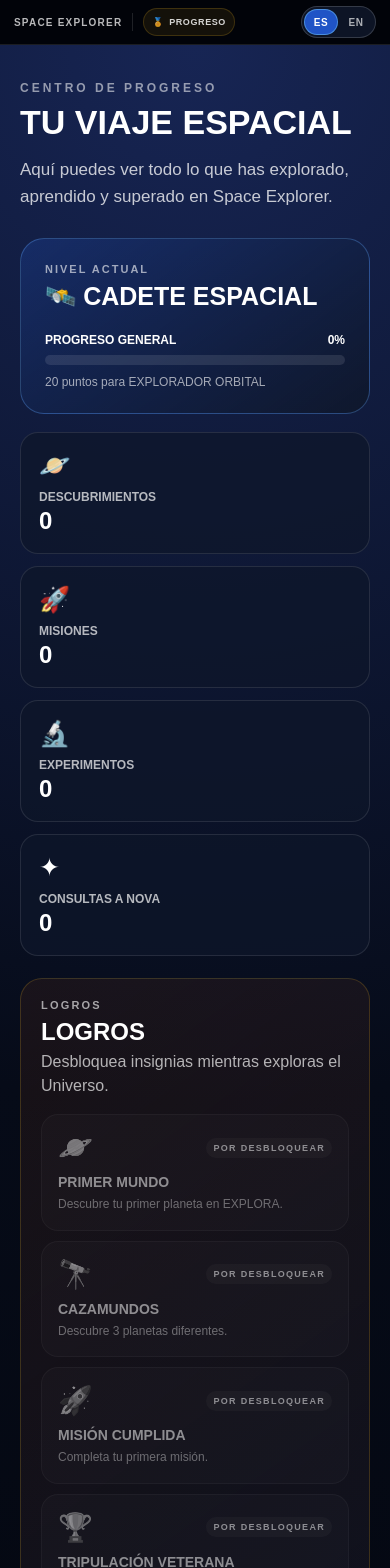
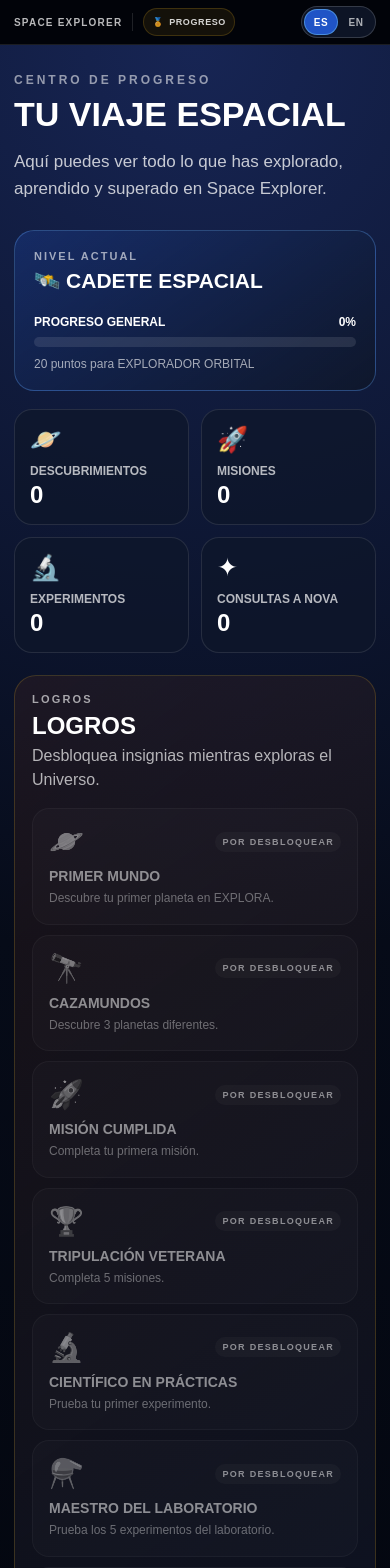
Before and after one commit to Nacho12PIA/space-explorer, a Next.js app: page /progreso in a window 390 px wide. Shown: the top 1568 px of the page. Built offline with nearby package versions, Linux system fonts and the light colour scheme.

Commit message:
Polish PROGRESIÓN bilingual mobile layout

```diff
--- a/app/progreso/page.js
+++ b/app/progreso/page.js
@@ -52,7 +52,7 @@ const copy = {
     nova: "NOVA QUESTIONS",
     achievements: "ACHIEVEMENTS",
     achievementsIntro: "Unlock badges as you explore the Universe.",
-    locked: "TO UNLOCK",
+    locked: "LOCKED",
     unlocked: "UNLOCKED",
     continue: "Keep exploring: every discovery, mission, experiment and NOVA question advances your space rank.",
     explore: "KEEP EXPLORING →",
@@ -104,29 +104,44 @@ export default function ProgressPage() {
   ];
 
   return (
-    <main style={{ minHeight: "100%", boxSizing: "border-box", background: "radial-gradient(circle at top, #172554 0%, #060b18 44%, #02040a 100%)", color: "white", padding: "36px 20px 56px" }}>
+    <main className="progressPage" style={{ minHeight: "100%", boxSizing: "border-box", background: "radial-gradient(circle at top, #172554 0%, #060b18 44%, #02040a 100%)", color: "white", padding: "36px 20px 56px" }}>
+      <style>{`
+        @media (max-width: 560px) {
+          .progressPage { padding: 28px 14px 44px !important; }
+          .progressLevelCard { padding: 19px !important; border-radius: 20px !important; }
+          .progressStats { grid-template-columns: repeat(2, minmax(0, 1fr)) !important; }
+          .progressStatCard { min-height: 104px !important; padding: 15px !important; }
+          .progressBadges { grid-template-columns: 1fr !important; }
+          .progressAchievements { padding: 17px !important; }
+          .progressActions { display: grid !important; grid-template-columns: 1fr !important; }
+          .progressActions a { text-align: center; }
+        }
+        @media (max-width: 360px) {
+          .progressStats { grid-template-columns: 1fr !important; }
+        }
+      `}</style>
       <div style={{ width: "100%", maxWidth: 980, margin: "0 auto" }}>
         <div style={{ fontSize: 12, letterSpacing: 3, opacity: .55, fontWeight: 800 }}>{t.eyebrow}</div>
         <h1 style={{ fontSize: "clamp(34px, 7vw, 64px)", lineHeight: 1, margin: "10px 0 14px" }}>{t.title}</h1>
         <p style={{ maxWidth: 650, opacity: .76, lineHeight: 1.6, fontSize: 17, marginBottom: 28 }}>{t.intro}</p>
 
-        <section style={{ padding: 24, borderRadius: 24, border: "1px solid rgba(96,165,250,.32)", background: "linear-gradient(145deg, rgba(37,99,235,.20), rgba(15,23,42,.88))", marginBottom: 18 }}>
+        <section className="progressLevelCard" style={{ padding: 24, borderRadius: 24, border: "1px solid rgba(96,165,250,.32)", background: "linear-gradient(145deg, rgba(37,99,235,.20), rgba(15,23,42,.88))", marginBottom: 18 }}>
           <div style={{ fontSize: 11, letterSpacing: 2, opacity: .6, fontWeight: 800 }}>{t.level}</div>
-          <div style={{ fontSize: 25, fontWeight: 900, marginTop: 7 }}>{currentLevel.icon} {currentLevel.name}</div>
+          <div style={{ fontSize: "clamp(21px, 5vw, 25px)", fontWeight: 900, marginTop: 7 }}>{currentLevel.icon} {currentLevel.name}</div>
           <div style={{ marginTop: 22, display: "flex", justifyContent: "space-between", gap: 12, fontSize: 12, fontWeight: 800 }}><span>{t.progress}</span><span>{displayStats.percent}%</span></div>
           <div style={{ height: 10, background: "rgba(255,255,255,.10)", borderRadius: 99, overflow: "hidden", marginTop: 8 }}><div style={{ width: `${displayStats.percent}%`, height: "100%", background: "linear-gradient(90deg,#38bdf8,#818cf8)", transition: "width .35s ease" }} /></div>
           {nextLevel && <div style={{ marginTop: 10, fontSize: 12, opacity: .62 }}>{language === "en" ? `${nextLevel.min - displayStats.percent} points to ${nextLevel.name}` : `${nextLevel.min - displayStats.percent} puntos para ${nextLevel.name}`}</div>}
         </section>
 
-        <div style={{ display: "grid", gridTemplateColumns: "repeat(auto-fit,minmax(180px,1fr))", gap: 12 }}>
-          {cards.map(([icon, label, value]) => <section key={label} style={{ minHeight: 118, padding: 18, borderRadius: 18, border: "1px solid rgba(255,255,255,.10)", background: "rgba(15,23,42,.72)" }}><div style={{ fontSize: 25 }}>{icon}</div><div style={{ marginTop: 10, fontSize: 12, fontWeight: 800, opacity: .7 }}>{label}</div><div style={{ fontSize: 24, fontWeight: 900, marginTop: 3 }}>{value}</div></section>)}
+        <div className="progressStats" style={{ display: "grid", gridTemplateColumns: "repeat(auto-fit,minmax(180px,1fr))", gap: 12 }}>
+          {cards.map(([icon, label, value]) => <section className="progressStatCard" key={label} style={{ minHeight: 118, padding: 18, borderRadius: 18, border: "1px solid rgba(255,255,255,.10)", background: "rgba(15,23,42,.72)" }}><div style={{ fontSize: 25 }}>{icon}</div><div style={{ marginTop: 10, fontSize: 12, fontWeight: 800, opacity: .7 }}>{label}</div><div style={{ fontSize: 24, fontWeight: 900, marginTop: 3 }}>{value}</div></section>)}
         </div>
 
-        <section style={{ marginTop: 22, padding: 20, borderRadius: 22, border: "1px solid rgba(251,191,36,.18)", background: "linear-gradient(145deg,rgba(120,53,15,.16),rgba(15,23,42,.76))" }}>
+        <section className="progressAchievements" style={{ marginTop: 22, padding: 20, borderRadius: 22, border: "1px solid rgba(251,191,36,.18)", background: "linear-gradient(145deg,rgba(120,53,15,.16),rgba(15,23,42,.76))" }}>
           <div style={{ fontSize: 11, letterSpacing: 2.2, fontWeight: 900, opacity: .62 }}>{t.achievements}</div>
           <h2 style={{ margin: "7px 0 4px", fontSize: 24 }}>{t.achievements}</h2>
           <p style={{ margin: "0 0 16px", opacity: .68, lineHeight: 1.5 }}>{t.achievementsIntro}</p>
-          <div style={{ display: "grid", gridTemplateColumns: "repeat(auto-fit,minmax(210px,1fr))", gap: 10 }}>
+          <div className="progressBadges" style={{ display: "grid", gridTemplateColumns: "repeat(auto-fit,minmax(210px,1fr))", gap: 10 }}>
             {badgeStates.map(([[icon, name, description], unlocked]) => (
               <article key={name} style={{ padding: 16, borderRadius: 17, border: unlocked ? "1px solid rgba(250,204,21,.34)" : "1px solid rgba(255,255,255,.08)", background: unlocked ? "rgba(250,204,21,.09)" : "rgba(255,255,255,.035)", opacity: unlocked ? 1 : .52 }}>
                 <div style={{ display: "flex", justifyContent: "space-between", alignItems: "center", gap: 12 }}>
@@ -141,7 +156,7 @@ export default function ProgressPage() {
         </section>
 
         <p style={{ margin: "22px 0", padding: "16px 18px", borderRadius: 16, background: "rgba(255,255,255,.055)", lineHeight: 1.55, opacity: .72 }}>{t.continue}</p>
-        <div style={{ display: "flex", flexWrap: "wrap", gap: 10 }}>
+        <div className="progressActions" style={{ display: "flex", flexWrap: "wrap", gap: 10 }}>
           <Link href="/explora" style={{ display: "inline-block", color: "white", textDecoration: "none", fontWeight: 900, fontSize: 13, padding: "13px 17px", borderRadius: 14, background: "rgba(37,99,235,.75)", border: "1px solid rgba(96,165,250,.45)" }}>{t.explore}</Link>
           <Link href="/" style={{ display: "inline-block", color: "white", textDecoration: "none", fontWeight: 900, fontSize: 13, padding: "13px 17px", borderRadius: 14, background: "rgba(255,255,255,.07)", border: "1px solid rgba(255,255,255,.16)" }}>{t.home}</Link>
         </div>
```
